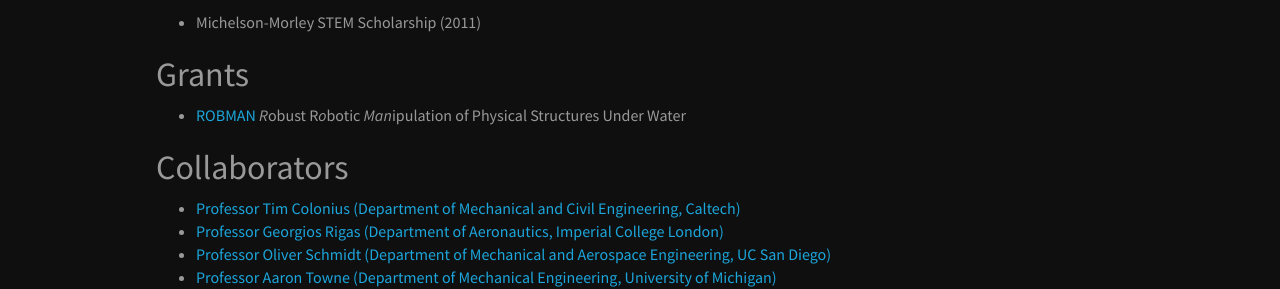
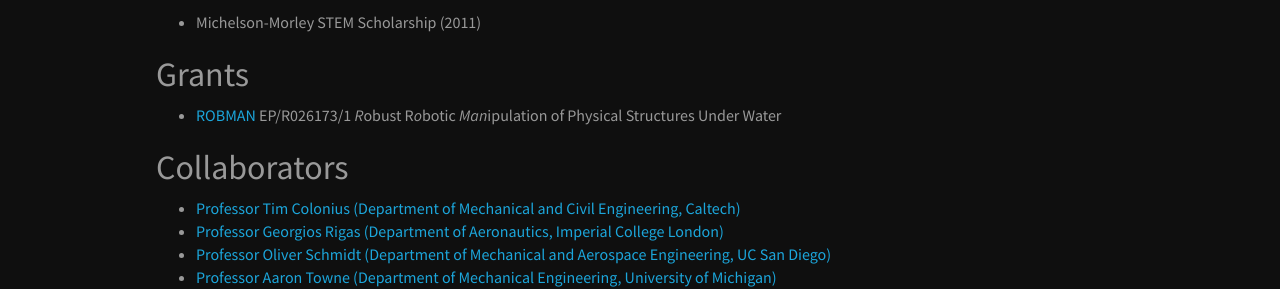
Before and after one commit to kucukdemiral/kucukdemiral.github.io, a Jekyll site: the page built from _pages/about.md, in a window 1280 px wide and 900 px high, scrolled down 642 px. Shown: the part 291-580 px from the top of the window. Built offline with Jekyll 4.4.1, drawn with Linux system fonts in a browser that asks for light colours; nearby versions of some CDN libraries; a style sheet for code colours, icons or effects is not loaded.

Commit message:
Update grants.yml

```diff
--- a/_data/grants.yml
+++ b/_data/grants.yml
@@ -1 +1 @@
-- name: "<a href='https://orcahub.org/engagement/partnership-fund/robman' target='_blank'> ROBMAN</a> *R*obust R*o*botic *Man*ipulation of Physical Structures Under Water"
+- name: "<a href='https://orcahub.org/engagement/partnership-fund/robman' target='_blank'> ROBMAN</a> EP/R026173/1 *R*obust R*o*botic *Man*ipulation of Physical Structures Under Water"
```
